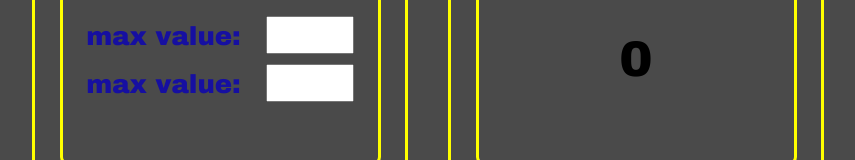
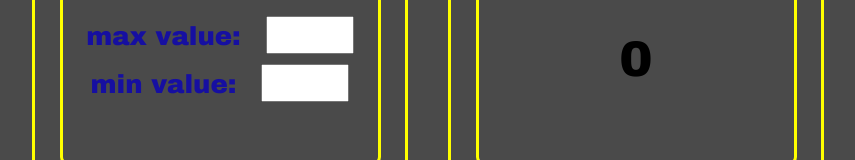
Before and after one commit to Tampoka/Counter, a React (Create React App) app: page / in a window 1280 px wide. Shown: the part 280-440 px from the top of the page, without its empty margins (212-1067 px from the left). Built offline with nearby package versions, Linux system fonts and the light colour scheme.

Commit message:
Add label for Input

```diff
--- a/src/Counter/DisplayWithSettings/DisplayWithSettings.tsx
+++ b/src/Counter/DisplayWithSettings/DisplayWithSettings.tsx
@@ -6,8 +6,8 @@ import Input from "../Input/Input";
 const DisplayWithSettings = () => {
     return (
         <div className={s.display}>
-            <Input/>
-            <Input/>
+            <Input label="max value:"/>
+            <Input label="min value:"/>
         </div>
     );
 };
--- a/src/Counter/Input/Input.tsx
+++ b/src/Counter/Input/Input.tsx
@@ -1,10 +1,13 @@
 import React from 'react';
 import s from './Input.module.scss'
 
-const Input = () => {
+export type InputPropsType={
+    label:string
+}
+const Input = ({label}:InputPropsType) => {
     return (
         <div className={s.setting}>
-            <span>max value:</span>
+            <span>{label}</span>
             <input type="number"/>
         </div>
     );
```
